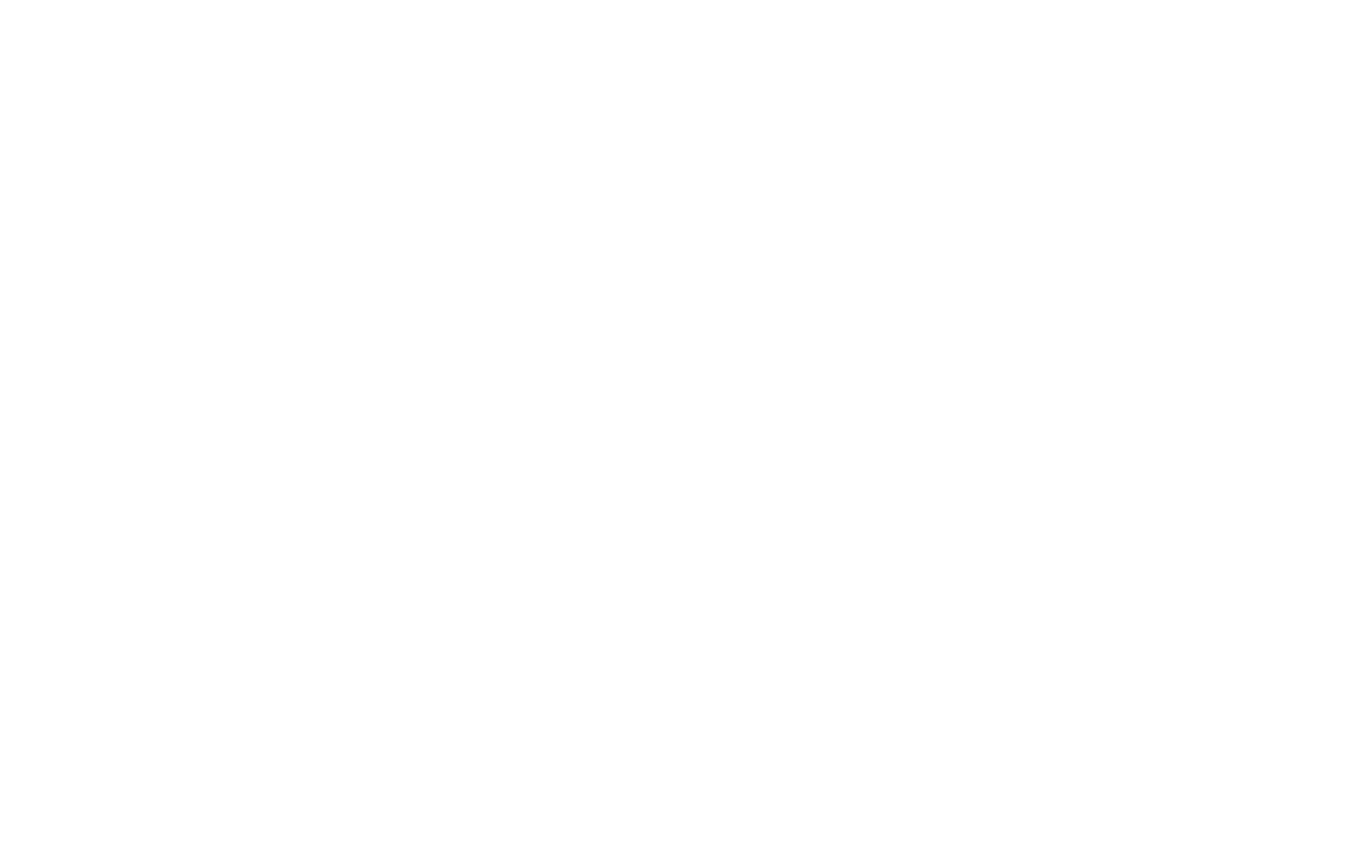
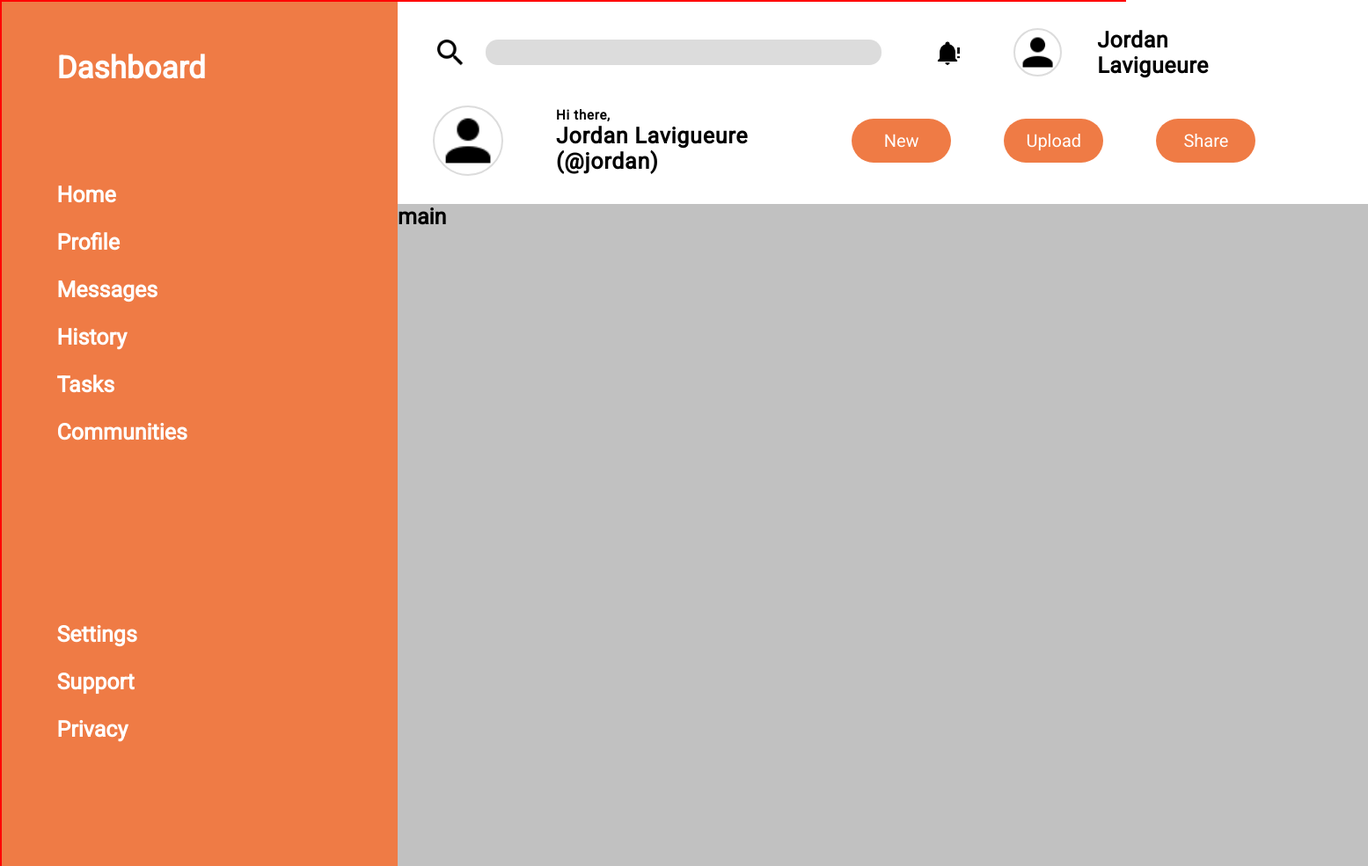
Before and after one commit to JLavigueure/admin-dashboard, a plain HTML site: page index.html in a window 1280 px wide. Shown: the top 985 px of the page at 88% size, 1555 px wide, since content can reach past the window. Before the commit the page ends 800 px from the top, so only its background shows below. Drawn offline with Linux system fonts and the light colour scheme.

Commit message:
complete sidebar and header

```diff
--- a/index.html
+++ b/index.html
@@ -3,16 +3,49 @@
 <head>
     <meta charset="UTF-8">
     <title>Admin Dashboard</title>
+    <link rel="stylesheet" href="styles.css">
+    <link href='https://fonts.googleapis.com/css?family=Roboto' rel='stylesheet'>
 </head>
 <body>
-    <div class="header">
-
-    </div>
-    <div class="sidebar">
-
-    </div>
-    <div class="main">
-
+    <div class="body">
+        <div class="sidebar">
+            <h1>Dashboard</h1>
+            <ul class="menu">
+                <li>Home</li>
+                <li>Profile</li>
+                <li>Messages</li>
+                <li>History</li>
+                <li>Tasks</li>
+                <li>Communities</li>
+            </ul>
+            <ul class="settings">
+                <li>Settings</li>
+                <li>Support</li>
+                <li>Privacy</li>
+            </ul>
+        </div>
+        <div class="header">
+            <div class="row1">
+                <img id="magnify" src="img/magnify.png" alt="">
+                <input type="text">
+                <img id="notification" src="img/bell-alert.png" alt="Notifications">
+                <img class="user" src="img/account (1).png" alt="User Icon">
+                <p>Jordan Lavigueure</p>
+            </div>
+            <div class="row2">
+                <img class="user" src="img/account (1).png" alt="">
+                <div class="hello">
+                    <p class="hi">Hi there,</p>
+                    <p class="name">Jordan Lavigueure (@jordan)</p>
+                </div>
+                <button id="btn1">New</button>
+                <button id="btn2">Upload</button>
+                <button id="btn3">Share</button>
+            </div>
+        </div>
+        <div class="main">
+            <h1>main</h1>
+        </div>
     </div>
 </body>
 </html>
--- a/styles.css
+++ b/styles.css
@@ -1,6 +1,15 @@
 * {
     margin: 0px;
     padding: 0px;
+    box-sizing: border-box;
+    font-size: 25px;
+    font-family: 'Roboto', sans-serif;
+    list-style: none;
+}
+
+img {
+    height: 40px;
+    width: auto;
 }
 
 :root {
@@ -11,12 +20,118 @@
     --red: #d84727;
 }
 
+.body {
+    display: grid;
+    min-height: 100vh;
+    grid-template: 230px 1fr / 450px 1fr;
+    border: 2px solid red;
+}
+
 .header {
     background-color: white;
+    display: grid;
+    grid-template-rows: 1fr 1fr;
+}
+
+.row1 {
+    display: flex;
+    align-items: center;
+    gap: 60px;
+    padding-right: 100px;
+}
+
+#magnify {
+    position: relative;
+    left: 40px;
+}
+
+input {
+    width: 40vw;
+    background-color: gainsboro;
+    border: none;
+    border-radius: 14px;
+}
+
+input:focus {
+    outline: 4px solid var(--blue);
+    padding-left: 1rem;
+}
+
+#notification {
+    margin-left: auto;
+    height: 30px;
+    width: auto;
+}
+
+.user {
+    border: 2px solid gainsboro;
+    border-radius: 50%;
+    height: 55px;
+    width: auto;
+}
+
+.row1 p {
+    font-weight: 800;
+    letter-spacing: .02rem;
+    position: relative;
+    right: 20px
+}
+
+.row2 {
+    display: flex;
+    align-items: center;
+    gap: 60px;
+    padding-left: 40px;
+    padding-bottom: 30px;
+    padding-right: 10vw;
+}
+
+.row2 .user {
+height: 80px;
+width: auto;
+}
+
+.row2 p {
+    font-weight: 800;
+    letter-spacing: .03rem;
+}
+
+.row2 .hi {
+    font-size: .6rem;
+}
+
+.row2 button {
+    background-color: var(--orange);
+    font-size: 20px;
+    width: 140px;
+    height: 50px;
+    color: white;
+    border: none;
+    border-radius: 25px;
+}
+
+#btn1 {
+    margin-left: auto;
 }
 
 .sidebar {
     background-color: var(--orange);
+    grid-row: 1 / -1;
+    display: grid;
+    grid-template-rows: 150px 500px 300px;
+    padding-bottom: 40vh;
+    padding-left: 2.5rem;
+    padding-top: 30px;
+}
+
+.sidebar li, .sidebar h1 {
+    padding-top: 25px;
+    color: white;
+    font-weight: 700;
+}
+
+.sidebar h1 {
+    font-size: 35px;
 }
 
 .main {
```
Also changed, not shown: img/account (1).png (added), img/account-group.png (added), img/account.png (added), img/bell-alert.png (added), img/calendar-text.png (added), img/card-account-details-outline.png (added), img/clock-time-five-outline.png (added), img/cog-outline.png (added), img/forum.png (added), img/help-box.png (added), img/home-account.png (added), img/magnify.png (added), img/shield-lock.png (added).
